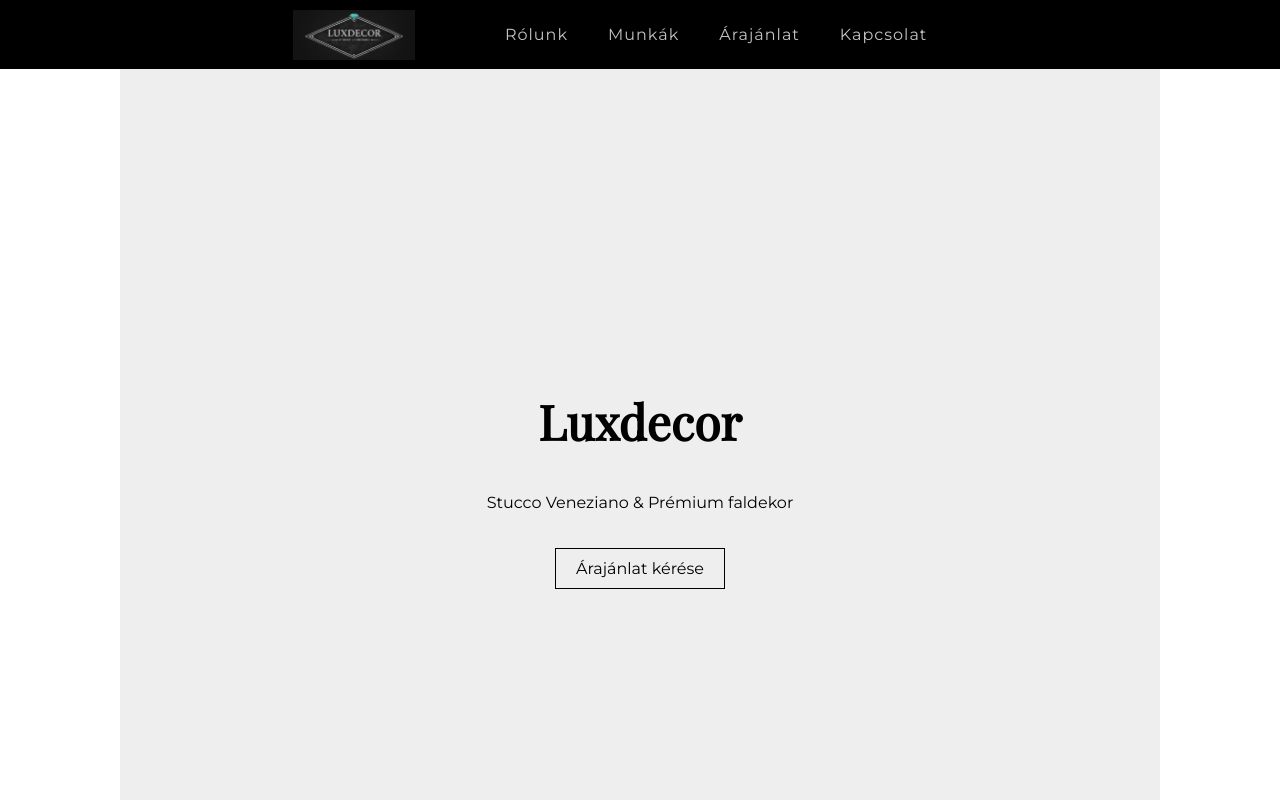
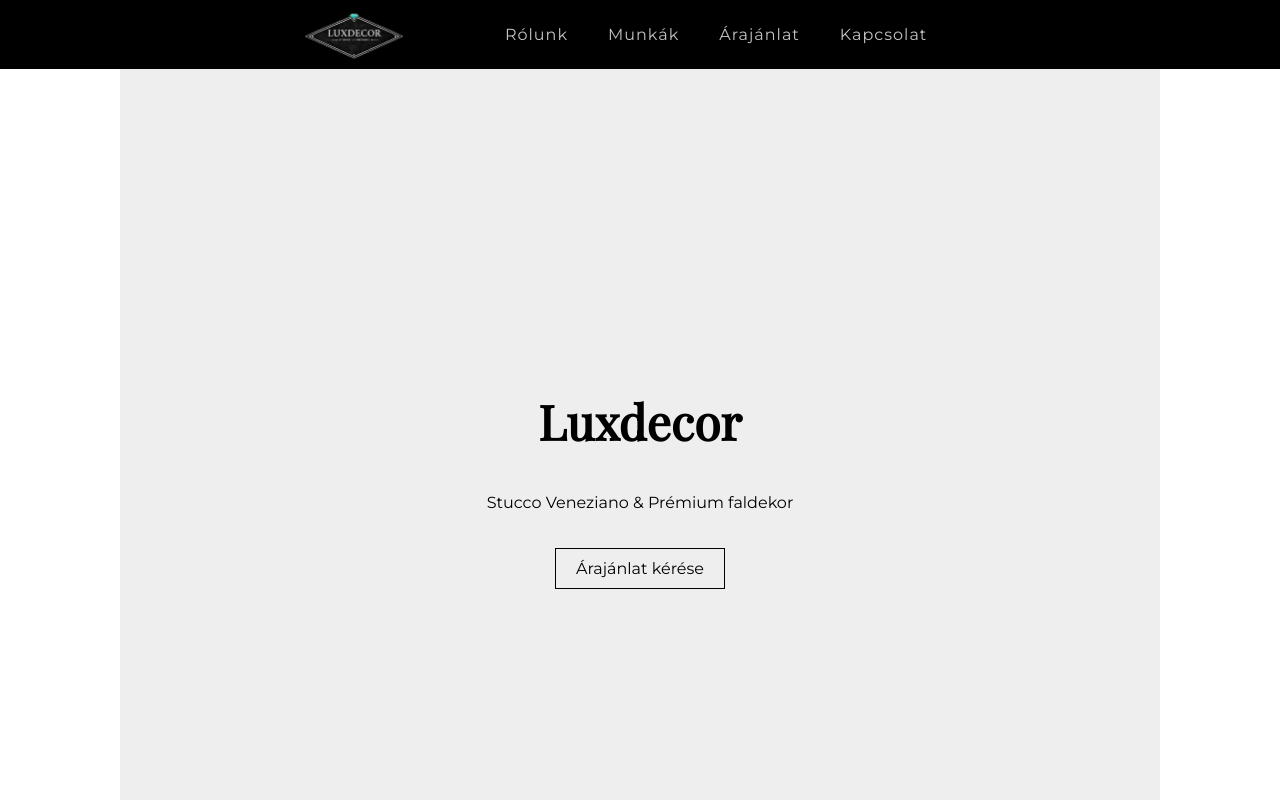
Before and after one commit to gotczmanmark12/Luxdecor-website, a plain HTML site: page index.html in a window 1280 px wide. Shown: the top 800 px of the page. Drawn offline with nearby package versions, Linux system fonts and the light colour scheme.

Commit message:
logo fixed

```diff
--- a/css/style.css
+++ b/css/style.css
@@ -16,8 +16,6 @@
   background-position: center;
   padding: 5px 20px;
 }
-
-/* DARK OVERLAY */
 
 
 .header-container {
--- a/index.html
+++ b/index.html
@@ -16,7 +16,7 @@
   <div class="header-container">
 
     <!-- LOGO -->
-    <img src="images/luxdecorlogo2.jfif" alt="Luxdecor" class="logo">
+    <img src="images/luxdecorlogo1.png" alt="Luxdecor" class="logo">
 
     <!-- DESKTOP MENU -->
     <nav class="desktop-menu">
```
Also changed, not shown: images/luxdecorlogo1.png (added), images/luxdecorlogo3.jfif (added), images/navbarbg2.jfif (deleted), 1 other file.
